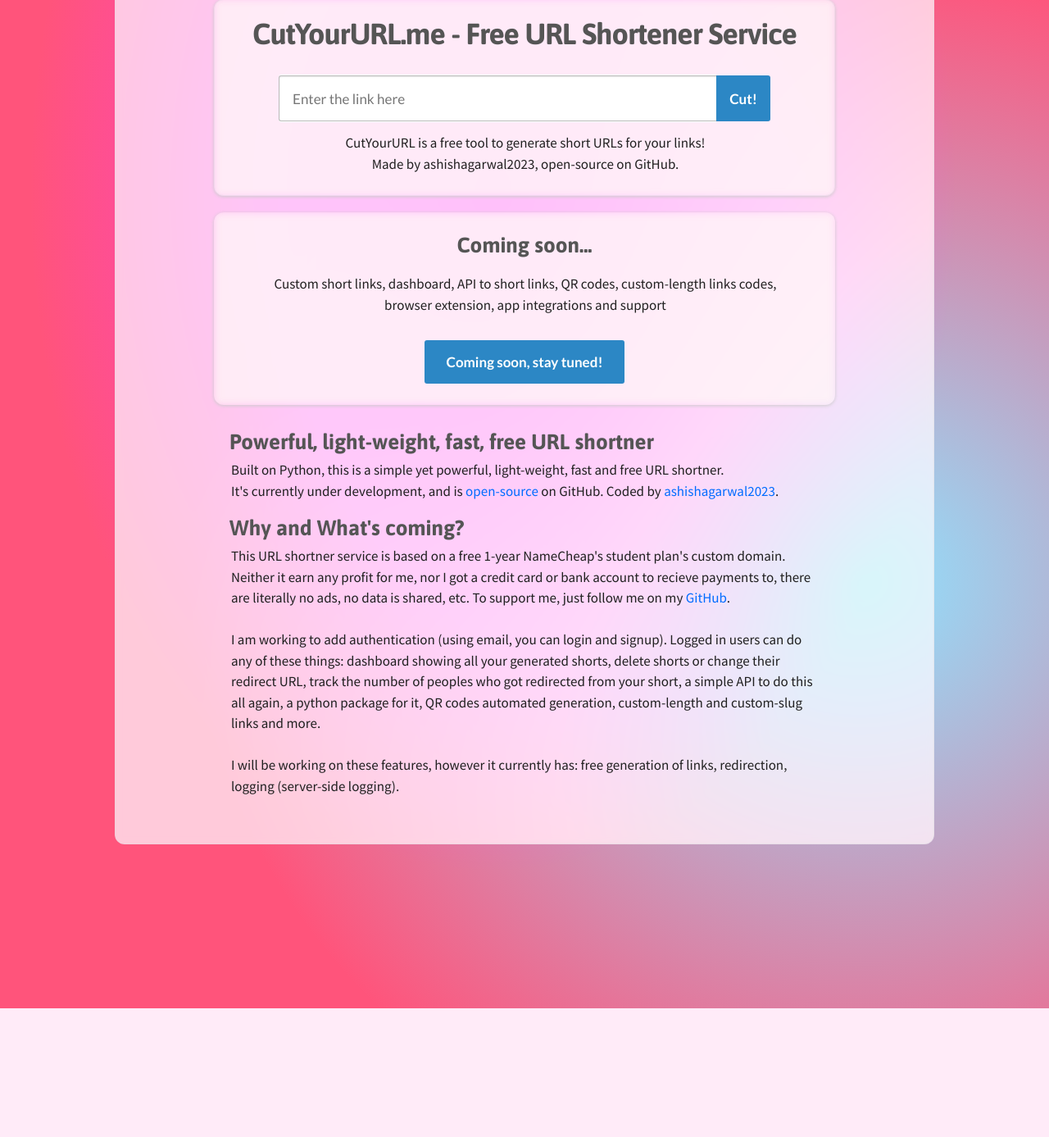
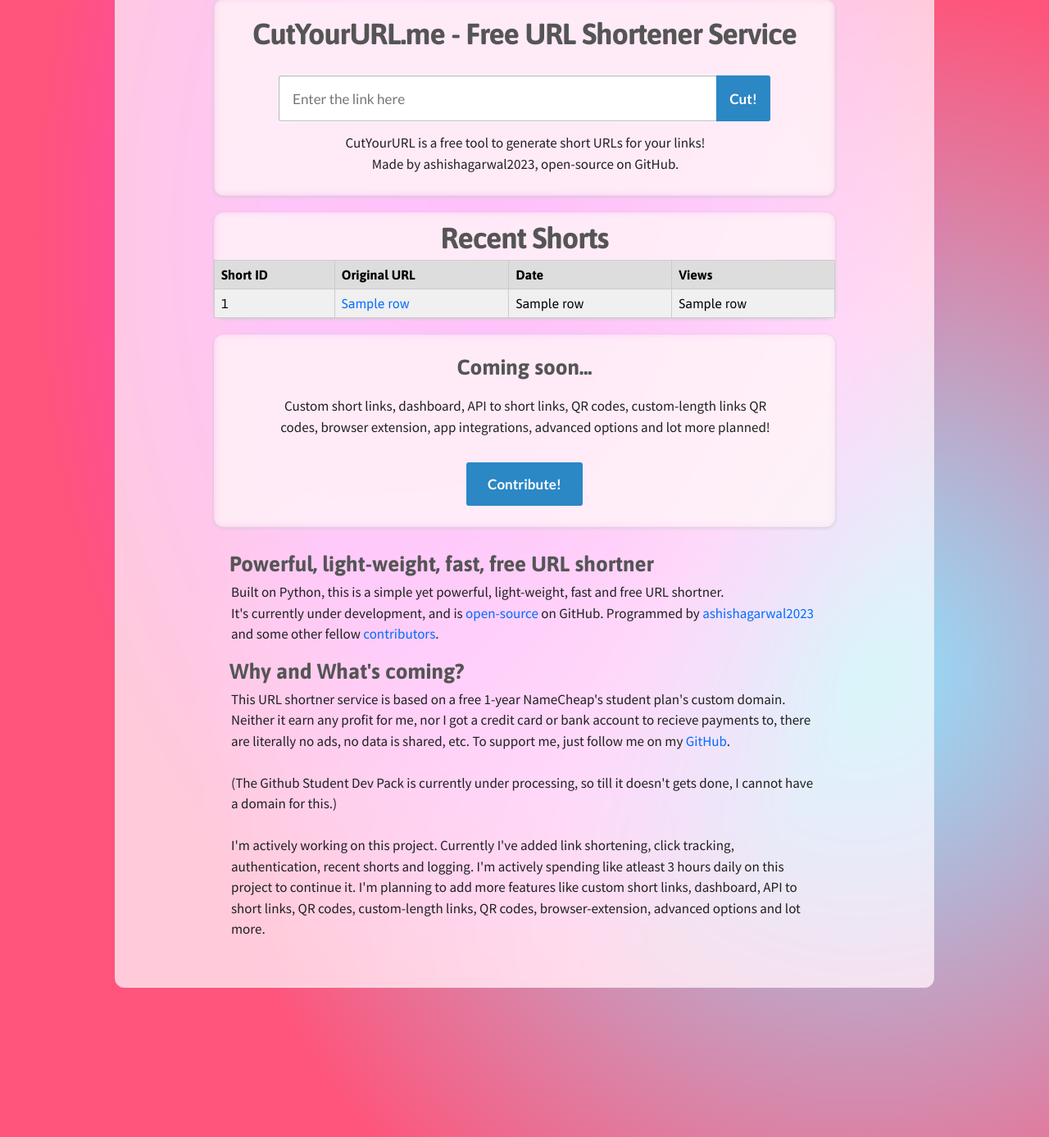
Before and after one commit to ashishagarwal2023/CutYourURL, a Flask app: template templates/index.html in a window 1280 px wide. Shown: the part 258-1645 px from the top of the page at 82% size. Before the commit the page ends 1488 px from the top, so only its background shows below. Run offline with Flask 3, Linux system fonts and the light colour scheme; the template is opened without the code that fills it: most values are stand-ins (such as "Sample title", 1, 10 or a date in 2020); parts of the project's set-up code (start-up, migrations or seed data) failed here and were passed over.

Commit message:
v0.1.4: Recent Shorts on Home!

```diff
--- a/main.py
+++ b/main.py
@@ -9,6 +9,7 @@ import logging
 from logging.handlers import TimedRotatingFileHandler
 import valid
 import flask_login as fl
+import recent
 login_manager = fl.LoginManager()
 
 LOGIN_DB = "./cache/login.db"
@@ -18,20 +19,6 @@ DATABASE = './cache/shorts.db'
 log_file_path = "./cache/logs/shorts.log"
 SCHEMA_FILE = "./login.sql"
 
-def create_login_db():
-    if not os.path.exists(LOGIN_DB):
-        with sqlite3.connect(LOGIN_DB) as conn:
-            cursor = conn.cursor()
-            with open(SCHEMA_FILE, 'r') as schema_file:
-                schema = schema_file.read()
-                cursor.executescript(schema)
-                conn.commit()
-        print("Login database created successfully.")
-    else:
-        print("Login database already exists.")
-
-create_login_db()
-
 with sqlite3.connect(LOGIN_DB) as db:
     cursor = db.cursor()
     q = "SELECT * FROM users"
@@ -40,7 +27,7 @@ with sqlite3.connect(LOGIN_DB) as db:
 
 app = Flask(__name__)
 login_manager.init_app(app)
-app.secret_key = 'super secret string'
+app.secret_key = 'tBwMEtArOWakISWGAfJzDJL8IPzMu9j0'
 
 class User(fl.UserMixin):
     def __init__(self, username):
@@ -67,7 +54,6 @@ def request_loader(request):
 
 log_dir = os.path.dirname(log_file_path)
 os.makedirs(log_dir, exist_ok=True)
-create_login_db()
 
 if not os.path.exists(log_file_path):
     open(log_file_path, 'a').close()
@@ -141,7 +127,7 @@ def index():
     else:
         username = ""
 
-    return render_template("index.html", username=username)
+    return render_template("index.html", username=username, recents=recent.recents(6))
 
 @app.route("/short", methods=["POST", "GET"])
 def short():
--- a/requirements.txt
+++ b/requirements.txt
@@ -1,3 +1,3 @@
-flask
-validators
-flask_login
+Flask==3.0.2
+validators==0.22.0
+flask_login==0.6.3
--- a/schema.sql
+++ b/schema.sql
@@ -3,5 +3,6 @@ CREATE TABLE IF NOT EXISTS short_urls (
     short_url TEXT UNIQUE,
     original_url TEXT,
     views INTEGER DEFAULT 0,
-    length INTEGER GENERATED ALWAYS AS (LENGTH(short_url)) STORED
+    length INTEGER GENERATED ALWAYS AS (LENGTH(short_url)) STORED,
+    inserted_at TIMESTAMP DEFAULT CURRENT_TIMESTAMP
 );
--- a/static/style.css
+++ b/static/style.css
@@ -11,10 +11,16 @@ body {
   font: 14px asap, arial;
 }
 @media (prefers-color-scheme: dark) {
-  body{
+  body {
     background-color: #0a0a0a;
-  background-image: radial-gradient(at 47% 33%, hsl(299.39, 0%, 39%) 0, transparent 59%), radial-gradient(at 82% 65%, hsl(195.26, 0%, 22%) 0, transparent 55%);
-  }}
+    background-image: radial-gradient(
+        at 47% 33%,
+        hsl(299.39, 0%, 39%) 0,
+        transparent 59%
+      ),
+      radial-gradient(at 82% 65%, hsl(195.26, 0%, 22%) 0, transparent 55%);
+  }
+}
 h1 {
   margin: 0 0 -10px 0;
   font: bold 36px asap, arial;
@@ -43,11 +49,16 @@ a:hover {
 }
 br {
   clear: both;
-}.comingBtn, #submitBtn, .logoutBtn{
+}
+.comingBtn,
+#submitBtn,
+.logoutBtn {
   transition: 0.25s;
 }
-.comingBtn:hover, #submitBtn:hover, .logoutBtn:hover{
-filter:opacity(0.9);
+.comingBtn:hover,
+#submitBtn:hover,
+.logoutBtn:hover {
+  filter: opacity(0.9);
 }
 input[type="text"] {
   vertical-align: middle;
@@ -84,14 +95,15 @@ input[type="submit"] {
   margin: 0 0 5px 0;
   cursor: pointer;
 }
-.comingBtn:hover , .logoutBtn:hover{
+.comingBtn:hover,
+.logoutBtn:hover {
   text-decoration: none;
-
-}@media (prefers-color-scheme: dark) {
-
-main{
-  background-color: rgb(221 221 221 / 76%);
-}}
+}
+@media (prefers-color-scheme: dark) {
+  main {
+    background-color: rgb(221 221 221 / 76%);
+  }
+}
 main {
   display: block;
   margin: 0 auto 0 auto;
@@ -114,7 +126,7 @@ section#short {
   border: 1px solid rgba(209, 213, 219, 0.3);
   text-align: center;
 }
-.log{
+.log {
   text-align: left !important;
 }
 section#short h1 {
@@ -191,7 +203,11 @@ section#coming {
   border-radius: 12px;
   text-align: center;
 }
-section#coming h2 {
+section.recents {
+  padding: 10px 0 0 !important;
+}
+
+section#coming h2{
   margin: 15px auto 20px auto;
 }
 html {
@@ -241,6 +257,26 @@ input[name="submit"] {
   }
 }
 
-section#short.main{
+section#short.main {
   margin-top: 30px;
 }
+table,
+th,
+td {
+  border: 1px solid #ccc;
+}
+
+th,
+td {
+  padding: 8px;
+  text-align: left;
+}
+
+th {
+  background-color: #ddd;
+}
+table {
+  width: 100%;
+  border-collapse: collapse;
+  background-color: #f0f0f0;
+}
--- a/templates/index.html
+++ b/templates/index.html
@@ -34,22 +34,26 @@
         </form>
         <p class="desc">CutYourURL is a free tool to generate short URLs for your links!<br>Made by ashishagarwal2023, open-source on GitHub.</p>
     </section>
+    {% include 'recents.html'%}
+
     <section id="coming">
         <h2>Coming soon...</h2>
         <p class="desc">Custom short links, dashboard, API to short links, QR codes, custom-length links
-            codes, browser extension, app integrations and support</p>
-        <a class="comingBtn">Coming soon, stay tuned!</a><br><br>
+            QR codes, browser extension, app integrations, advanced options and lot more planned!</p>
+        <a class="comingBtn" href="https://github.com/ashishagarwal2023/CutYourURL/" target="_blank">Contribute!</a><br><br>
     </section>
     <section id="content">
         <h2>Powerful, light-weight, fast, free URL shortner</h2>
         <p>
-            Built on Python, this is a simple yet powerful, light-weight, fast and free URL shortner.<br>It's currently under development, and is <a href="https://github.com/ashishagarwal2023/CutYourURL/" target="_blank">open-source</a> on GitHub. Coded by <a href="https://github.com/ashishagarwal2023" target="_blank">ashishagarwal2023</a>.
+            Built on Python, this is a simple yet powerful, light-weight, fast and free URL shortner.<br>It's currently under development, and is <a href="https://github.com/ashishagarwal2023/CutYourURL/" target="_blank">open-source</a> on GitHub. Programmed by <a href="https://github.com/ashishagarwal2023" target="_blank">ashishagarwal2023</a> and some other fellow <a href="https://github.com/ashishagarwal2023/CutYourURL/graphs/contributors" target="_blank">contributors</a>.
         </p>
         <h2>Why and What's coming?</h2>
         <p>
             This URL shortner service is based on a free 1-year NameCheap's student plan's custom domain. Neither it earn any profit for me, nor I got a credit card or bank account to recieve payments to, there are literally no ads, no data is shared, etc. To support me, just follow me on my <a href="https://github.com/ashishagarwal2023" target="_blank">GitHub</a>.
             <br><br>
-            I am working to add authentication (using email, you can login and signup). Logged in users can do any of these things: dashboard showing all your generated shorts, delete shorts or change their redirect URL, track the number of peoples who got redirected from your short, a simple API to do this all again, a python package for it, QR codes automated generation, custom-length and custom-slug links and more.<br><br>I will be working on these features, however it currently has: free generation of links, redirection, logging (server-side logging).
+            (The Github Student Dev Pack is currently under processing, so till it doesn't gets done, I cannot have a domain for this.)
+            <br><br>
+            I'm actively working on this project. Currently I've added link shortening, click tracking, authentication, recent shorts and logging. I'm actively spending like atleast 3 hours daily on this project to continue it. I'm planning to add more features like custom short links, dashboard, API to short links, QR codes, custom-length links, QR codes, browser-extension, advanced options and lot more.
         </p>
     </section>
 </main>
--- /dev/null
+++ b/templates/recents.html
@@ -0,0 +1,25 @@
+{% block content %}
+<section id="coming" class="recents">
+    <h1>Recent Shorts</h1><br>
+    <table>
+<thead>
+    <tr>
+        <th>Short ID</th>
+        <th>Original URL</th>
+        <th>Date</th>
+        <th>Views</th>
+    </tr>
+</thead>
+<tbody>
+    {% for row in recents %}
+    <tr>
+        <td>{{ row[0] }}</td>
+        <td><a href="{{ row[1] }}" target="_blank">{{ row[1] }}</a></td>
+        <td>{{ row[3] }}</td>
+        <td>{{ row[2] }}</td>
+    </tr>
+    {% endfor %}
+</tbody>
+</table>
+</section>
+{% endblock %}
--- a/valid.py
+++ b/valid.py
@@ -2,7 +2,7 @@ import validators
 
 def verify(url, domain):
     isvalid = validators.url(url)
-    if isvalid and ("http://" in url)or ("https://" in url):
+    if isvalid and ("http://" in url) or ("https://" in url):
         return True
     else:
         return False
```
Also changed, not shown: recent.py (added, +10 -0 lines), README.md, login.sql (line endings or trailing spaces).
